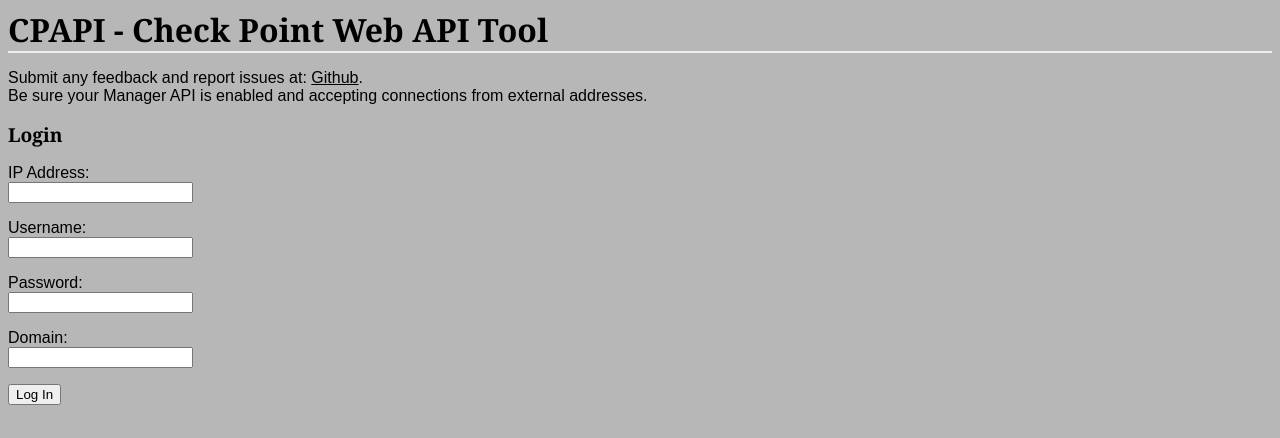
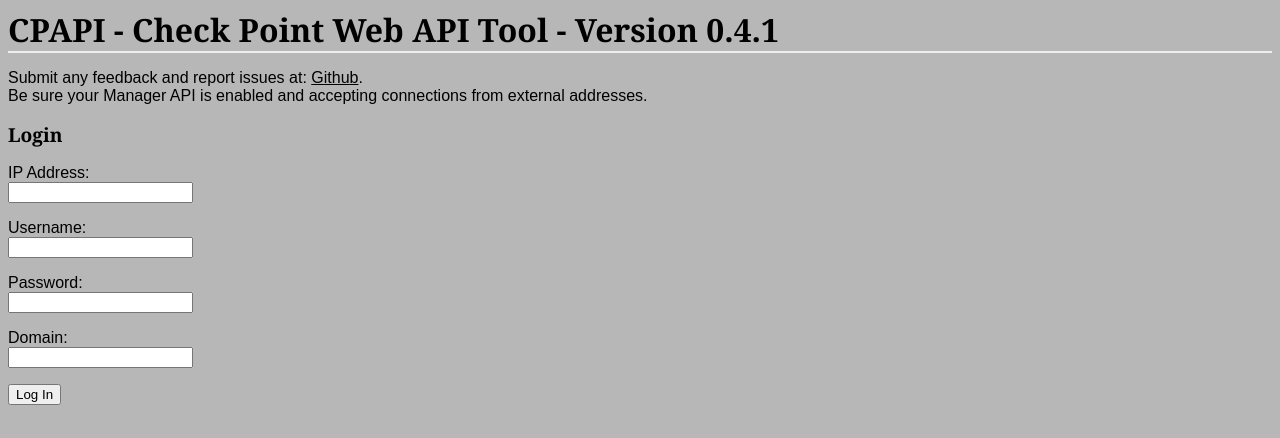
Before and after one commit to 0dadj1an/cpapi, a Flask app: page /login in a window 1280 px wide. Shown: the top 438 px of the page. Run offline with Flask 2, Linux system fonts and the light colour scheme; parts of the project's set-up code (start-up, migrations or seed data) failed here and were passed over.

Commit message:
Warning and version information.

```diff
--- a/Version_Information/v0.4.1_WIP.txt
+++ b/Version_Information/v0.4.1_WIP.txt
@@ -2,6 +2,7 @@ Bug Fix:
 
 Maintenance:
     Code Maintenance
+    Warning on run command page.
 
 Enhancement:
 
--- a/cpapiweb/app/templates/login.html
+++ b/cpapiweb/app/templates/login.html
@@ -5,7 +5,7 @@
     </head>
         <body>
             <h1>
-                CPAPI - Check Point Web API Tool
+                CPAPI - Check Point Web API Tool - Version 0.4.1
             </h1>
             <p>
                 Submit any feedback and report issues at:
--- a/cpapiweb/app/templates/runcommand.html
+++ b/cpapiweb/app/templates/runcommand.html
@@ -11,7 +11,8 @@
                 Run Command
             </h1>
             <p>
-                Issue commands on Check Point devices.
+                Issue commands on Check Point devices.<br>
+                Caution, commands are issued in the shell of /bin/bash(expert) mode.<br>
             </p>
             <form action="" method="post" name="runcommand">
                 <p>
--- a/setup.py
+++ b/setup.py
@@ -5,7 +5,7 @@ setup(
     name='CPAPI',
 
     # Version number:
-    version='0.4.0',
+    version='0.4.1',
 
     # Application author details:
     author='Joshua Hatter',
@@ -16,7 +16,7 @@ setup(
 
     # Details
     url='https://github.com/themadhatterz/cpapi',
-    download_url = 'https://github.com/themadhatterz/cpapi/archive/v0.4.0.tar.gz',
+    download_url = 'https://github.com/themadhatterz/cpapi/archive/v0.4.1.tar.gz',
 
     # License
     license='LICENSE.txt',
```
